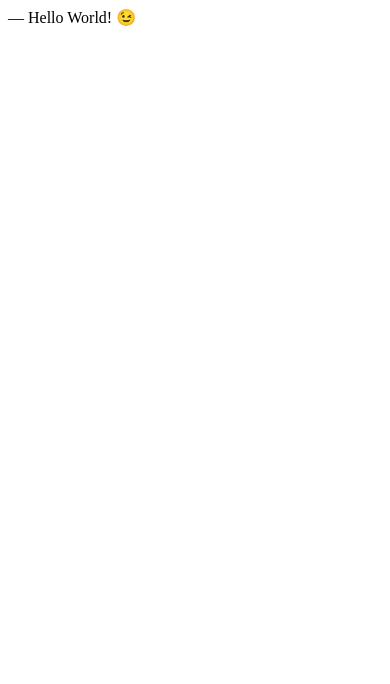
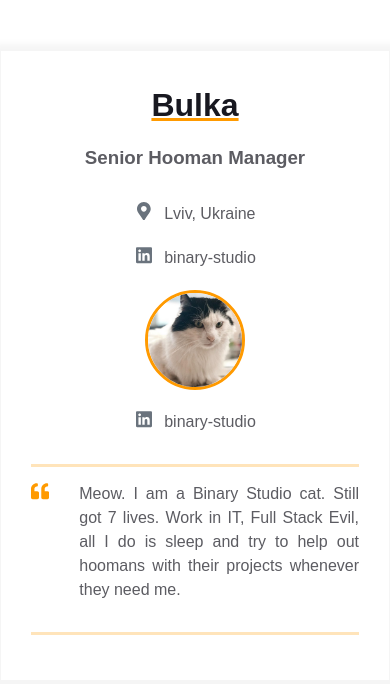
Before and after one commit to maksymprytula/homepage, a plain HTML site: page index.html in a window 390 px wide. Drawn offline with Linux system fonts and the light colour scheme.

Commit message:
Add first part of resume

```diff
--- a/index.html
+++ b/index.html
@@ -7,6 +7,91 @@
     <title>Résumé</title>
   </head>
   <body>
-    ― Hello World! &#x1F609;
+
+    <main>
+        <div class="resume">
+            <!-- Contact info block -->
+            <div class="container">
+                <div class="resume__block">
+                    <h1 class="contact-info__header">Bulka</h1>
+                    <h3 class="contact-info__sub-header">Senior Hooman Manager</h3>
+
+                    <div class="contact_info_container fh">
+                        <!-- contact left block -->
+                        <div class="contact-info__block">
+                            <a href="" rel="author" class="contact-info__item">
+                                <div class="contact-info__item-icon-wrapper">
+                                <svg class="contact-info__item-icon" xmlns="http://www.w3.org/2000/svg" viewBox="0 0 384 512">
+                                    <path
+                                    d="M172.268 501.67C26.97 291.031 0 269.413 0 192 0 85.961 85.961 0 192 0s192 85.961 192 192c0 77.413-26.97 99.031-172.268 309.67-9.535 13.774-29.93 13.773-39.464 0zM192 272c44.183 0 80-35.817 80-80s-35.817-80-80-80-80 35.817-80 80 35.817 80 80 80z">
+                                    </path>
+                                </svg>
+                                </div>
+                                <span>Lviv, Ukraine</span>
+                            </a>
+
+                            <a href="https://ua.linkedin.com/company/binary-studio_241166" rel="author" class="contact-info__item">
+                                <div class="contact-info__item-icon-wrapper">
+                                <svg class="contact-info__item-icon" xmlns="http://www.w3.org/2000/svg" viewBox="0 0 448 512">
+                                    <path
+                                    d="M416 32H31.9C14.3 32 0 46.5 0 64.3v383.4C0 465.5 14.3 480 31.9 480H416c17.6 0 32-14.5 32-32.3V64.3c0-17.8-14.4-32.3-32-32.3zM135.4 416H69V202.2h66.5V416zm-33.2-243c-21.3 0-38.5-17.3-38.5-38.5S80.9 96 102.2 96c21.2 0 38.5 17.3 38.5 38.5 0 21.3-17.2 38.5-38.5 38.5zm282.1 243h-66.4V312c0-24.8-.5-56.7-34.5-56.7-34.6 0-39.9 27-39.9 54.9V416h-66.4V202.2h63.7v29.2h.9c8.9-16.8 30.6-34.5 62.9-34.5 67.2 0 79.7 44.3 79.7 101.9V416z">
+                                    </path>
+                                </svg>
+                                </div>
+                                <span>binary-studio</span>
+                            </a>
+
+
+
+                        </div>
+                        <!-- contact center block -->
+
+                        <div class="contact-info__block contact-info__block--center">
+                        <img class="contact-info__avatar" src="assets/avatar.png" alt="Avatar">
+                        </div>
+
+                        <!-- contact right block -->
+                        <div class="contact-info__block">
+                            <a href="https://ua.linkedin.com/company/binary-studio_241166" rel="author" class="contact-info__item">
+                                <div class="contact-info__item-icon-wrapper">
+                                <svg class="contact-info__item-icon" xmlns="http://www.w3.org/2000/svg" viewBox="0 0 448 512">
+                                    <path
+                                    d="M416 32H31.9C14.3 32 0 46.5 0 64.3v383.4C0 465.5 14.3 480 31.9 480H416c17.6 0 32-14.5 32-32.3V64.3c0-17.8-14.4-32.3-32-32.3zM135.4 416H69V202.2h66.5V416zm-33.2-243c-21.3 0-38.5-17.3-38.5-38.5S80.9 96 102.2 96c21.2 0 38.5 17.3 38.5 38.5 0 21.3-17.2 38.5-38.5 38.5zm282.1 243h-66.4V312c0-24.8-.5-56.7-34.5-56.7-34.6 0-39.9 27-39.9 54.9V416h-66.4V202.2h63.7v29.2h.9c8.9-16.8 30.6-34.5 62.9-34.5 67.2 0 79.7 44.3 79.7 101.9V416z">
+                                    </path>
+                                </svg>
+                                </div>
+                                <span>binary-studio</span>
+                            </a>
+
+
+                        </div>
+                    </div>
+                </div>
+            </div>
+            <!-- Intro block (should be put below the previous container) -->
+            <div class="container">
+                <div class="resume__block">
+                  <div class="intro">
+                    <div class="intro__icon-wrapper">
+                      <svg class="intro__icon" xmlns="http://www.w3.org/2000/svg" viewBox="0 0 512 512">
+                        <path
+                          d="M464 256h-80v-64c0-35.3 28.7-64 64-64h8c13.3 0 24-10.7 24-24V56c0-13.3-10.7-24-24-24h-8c-88.4 0-160 71.6-160 160v240c0 26.5 21.5 48 48 48h128c26.5 0 48-21.5 48-48V304c0-26.5-21.5-48-48-48zm-288 0H96v-64c0-35.3 28.7-64 64-64h8c13.3 0 24-10.7 24-24V56c0-13.3-10.7-24-24-24h-8C71.6 32 0 103.6 0 192v240c0 26.5 21.5 48 48 48h128c26.5 0 48-21.5 48-48V304c0-26.5-21.5-48-48-48z">
+                        </path>
+                      </svg>
+                    </div>
+                    <p class="intro_text">Meow.
+                      I am a Binary Studio cat. Still got 7 lives. Work in IT, Full Stack Evil,
+                      all I do is sleep and try to help out hoomans with their projects whenever
+                      they need me.
+                    </p>
+                  </div>
+                </div>
+            </div>
+
+
+
+
+        </div>
+    </main>
   </body>
 </html>
--- a/styles.css
+++ b/styles.css
@@ -0,0 +1,266 @@
+/* General styles*/
+* {
+    margin: 0;
+    padding: 0;
+    box-sizing: border-box;
+}
+
+body {
+    font-family: Arial, Helvetica, sans-serif;
+    line-height: 1.5;
+
+    --primary-text-color: #181820;
+    --secondary-text-color: #5c5c62;
+    --durability-text-color: #6a737d9c;
+    --icon-color: #6a737d;
+    --border-color: #ff9a0045;
+    --text-decoration-color: #ff9a00;
+}
+
+.container {
+    margin: 0 auto;
+    padding: 0 30px;
+    max-width: 900px;
+}
+
+.fh {
+    display: flex;
+    flex-direction: row;
+    justify-content: space-between;
+}
+
+.fv {
+    display: flex;
+    flex-direction: column;
+    justify-content: space-between;
+}
+
+.resume {
+    margin: 50px auto;
+    border: 1px solid #f5f5f5;
+    box-shadow: 1px 1px 7px 7px #f5f5f5;
+    padding: 30px 0;
+    max-width: 900px;
+}
+
+.resume__block {
+    border-bottom: 3px solid var(--border-color);
+    padding-bottom: 30px;
+    margin-bottom: 15px;
+}
+
+@media screen and (max-width: 576px) {
+
+    .main-info,
+    .contact_info_container {
+        flex-direction: column;
+    }
+
+    .contact_info_container {
+        align-items: center;
+    }
+
+    .contact-info__block:not(:last-child) {
+        margin-bottom: 20px;
+    }
+
+    .experiences {
+        margin-right: 0;
+    }
+}
+
+/* Contact info styles */
+.contact-info__header,
+  .contact-info__sub-header {
+      text-align: center;
+  }
+
+  .contact-info__header {
+      color: var(--primary-text-color);
+      margin-bottom: 15px;
+      text-decoration-color: var(--text-decoration-color);
+      text-decoration-line: underline;
+  }
+
+  .contact-info__sub-header {
+      color: var(--secondary-text-color);
+      margin-bottom: 30px;
+  }
+
+  .contact-info__block {
+      display: flex;
+      flex-direction: column;
+      justify-content: space-between;
+  }
+
+  .contact-info__block--center {
+      justify-content: center;
+  }
+
+  .contact-info__item {
+      color: var(--secondary-text-color);
+      text-decoration: none;
+      display: flex;
+      justify-content: start;
+  }
+
+  .contact-info__item:not(:last-child) {
+      margin-bottom: 20px;
+  }
+
+  .contact-info__item-icon-wrapper {
+      margin-right: 10px;
+      width: 20px;
+      display: flex;
+      justify-content: center;
+  }
+
+  .contact-info__item-icon path {
+      fill: var(--icon-color);
+  }
+
+  .contact-info__item-icon {
+      height: 1.1428rem;
+      vertical-align: text-bottom;
+  }
+
+  .contact-info__avatar {
+      border-radius: 50%;
+      width: 100px;
+      height: 100px;
+      object-fit: cover;
+      border: 3px solid;
+      border-color: var(--text-decoration-color);
+  }
+
+/* Intro and skills styles */
+.intro {
+    display: flex;
+    justify-content: start;
+}
+
+.intro__icon-wrapper {
+    margin-right: 30px;
+    width: 30px;
+    display: flex;
+    justify-content: center;
+}
+
+.intro__icon {
+    height: 1.1428rem;
+    vertical-align: text-bottom;
+}
+
+.intro__icon path {
+    fill: var(--text-decoration-color);
+}
+
+.intro_text {
+    color: var(--secondary-text-color);
+    text-align: justify;
+}
+
+.skills__header {
+    color: var(--secondary-text-color);
+    text-align: center;
+    margin-bottom: 15px;
+}
+
+.skills__text {
+    color: var(--secondary-text-color);
+    text-align: justify;
+}
+/* Experience and additonal info styles */
+.experiences {
+    flex: 1 1 60%;
+    margin-right: 50px;
+}
+
+.experiences__header {
+    color: var(--secondary-text-color);
+    text-align: left;
+    margin-bottom: 20px;
+}
+
+.experiences__company-header-durability {
+    color: var(--durability-text-color);
+    text-align: left;
+    margin-bottom: 10px;
+    font-size: 15px;
+}
+
+.experiences__company-header-name {
+    color: var(--primary-text-color);
+    text-decoration-color: var(--text-decoration-color);
+    text-decoration-line: underline;
+    text-align: left;
+    margin-bottom: 20px;
+}
+
+.experiences__company-project {
+    margin-left: 15px;
+    margin-bottom: 25px;
+}
+
+.experiences__company-project-role {
+    color: var(--durability-text-color);
+    text-align: left;
+    margin-bottom: 10px;
+    font-size: 15px;
+}
+
+.experiences__company-project-name {
+    color: var(--primary-text-color);
+    text-align: left;
+    margin-bottom: 10px;
+}
+
+.experiences__company-project-responsibilities {
+    color: var(--secondary-text-color);
+    padding-left: 20px;
+}
+
+.additional-info {
+    flex: 1 1 40%;
+}
+
+.additional-info__education {
+    margin-bottom: 20px;
+}
+
+.additional-info__education-header {
+    color: var(--secondary-text-color);
+    text-align: left;
+    margin-bottom: 20px;
+}
+
+.additional-info__education-university-durability {
+    color: var(--durability-text-color);
+    text-align: left;
+    margin-bottom: 10px;
+    font-size: 15px;
+}
+
+.additional-info__education-university-speciality {
+    color: var(--primary-text-color);
+    text-align: left;
+    margin-bottom: 10px;
+}
+
+.additional-info__education-university-name {
+    color: var(--secondary-text-color);
+}
+
+.additional-info__languages {
+    margin-bottom: 20px;
+}
+
+.additional-info__languages-header {
+    color: var(--secondary-text-color);
+    text-align: left;
+    margin-bottom: 20px;
+}
+
+.additional-info__languages-item {
+    color: var(--secondary-text-color);
+}
```
Also changed, not shown: assets/avatar.png (added).
